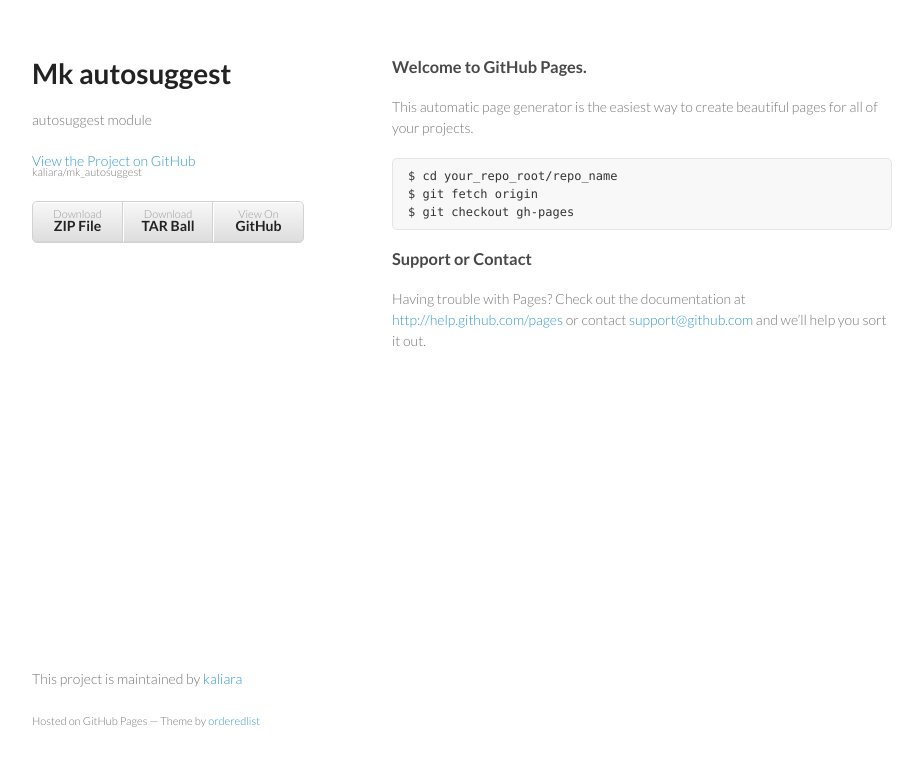
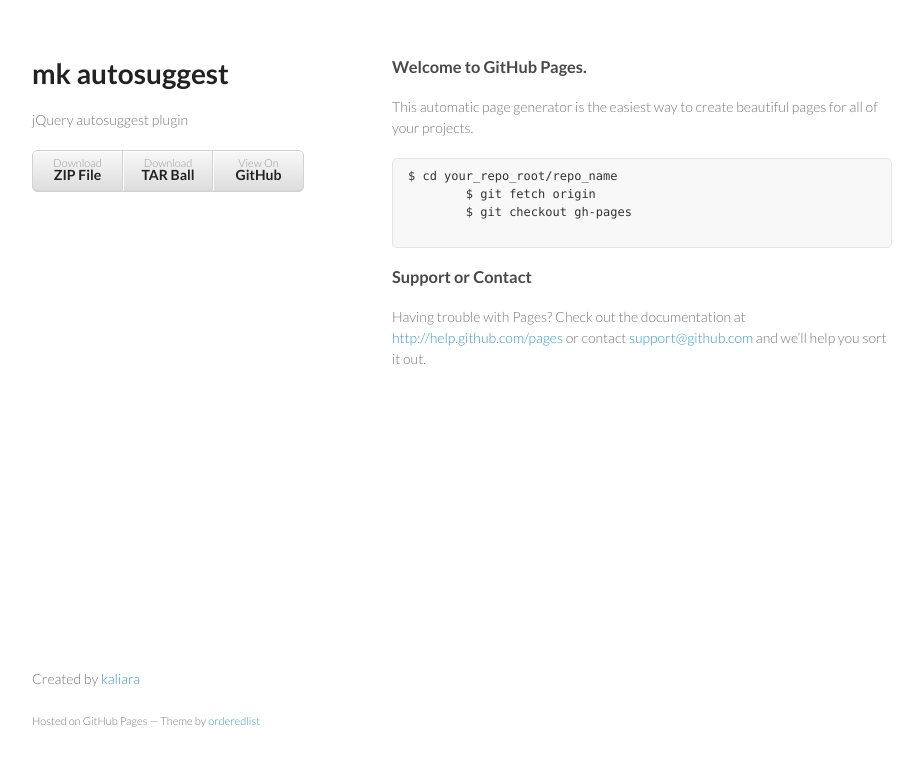
Before and after one commit to kaliara/mk_autosuggest, a plain HTML site: page index.html in a window 1280 px wide. Shown: the whole page, without its empty margins (178-1101 px from the left). Drawn offline with Linux system fonts and the light colour scheme.

Commit message:
small content updates to default pages doc

```diff
--- a/index.html
+++ b/index.html
@@ -3,7 +3,7 @@
   <head>
     <meta charset="utf-8">
     <meta http-equiv="X-UA-Compatible" content="chrome=1">
-    <title>Mk autosuggest by kaliara</title>
+    <title>mk_autosuggest by kaliara</title>
 
     <link rel="stylesheet" href="stylesheets/styles.css">
     <link rel="stylesheet" href="stylesheets/pygment_trac.css">
@@ -15,11 +15,8 @@
   <body>
     <div class="wrapper">
       <header>
-        <h1>Mk autosuggest</h1>
-        <p>autosuggest module</p>
-
-        <p class="view"><a href="https://github.com/kaliara/mk_autosuggest">View the Project on GitHub <small>kaliara/mk_autosuggest</small></a></p>
-
+        <h1>mk autosuggest</h1>
+        <p>jQuery autosuggest plugin</p>
 
         <ul>
           <li><a href="https://github.com/kaliara/mk_autosuggest/zipball/master">Download <strong>ZIP File</strong></a></li>
@@ -27,6 +24,7 @@
           <li><a href="https://github.com/kaliara/mk_autosuggest">View On <strong>GitHub</strong></a></li>
         </ul>
       </header>
+
       <section>
         <h3>Welcome to GitHub Pages.</h3>
 
@@ -41,10 +39,12 @@ $ git checkout gh-pages
 
         <p>Having trouble with Pages? Check out the documentation at <a href="http://help.github.com/pages">http://help.github.com/pages</a> or contact <a href="mailto:support@github.com">support@github.com</a> and we’ll help you sort it out.</p>
       </section>
+
       <footer>
-        <p>This project is maintained by <a href="https://github.com/kaliara">kaliara</a></p>
+        <p>Created by <a href="https://github.com/kaliara">kaliara</a></p>
         <p><small>Hosted on GitHub Pages &mdash; Theme by <a href="https://github.com/orderedlist">orderedlist</a></small></p>
       </footer>
+
     </div>
     <script src="javascripts/scale.fix.js"></script>
 
```
Lines whose indentation alone changed are shown as unchanged.
